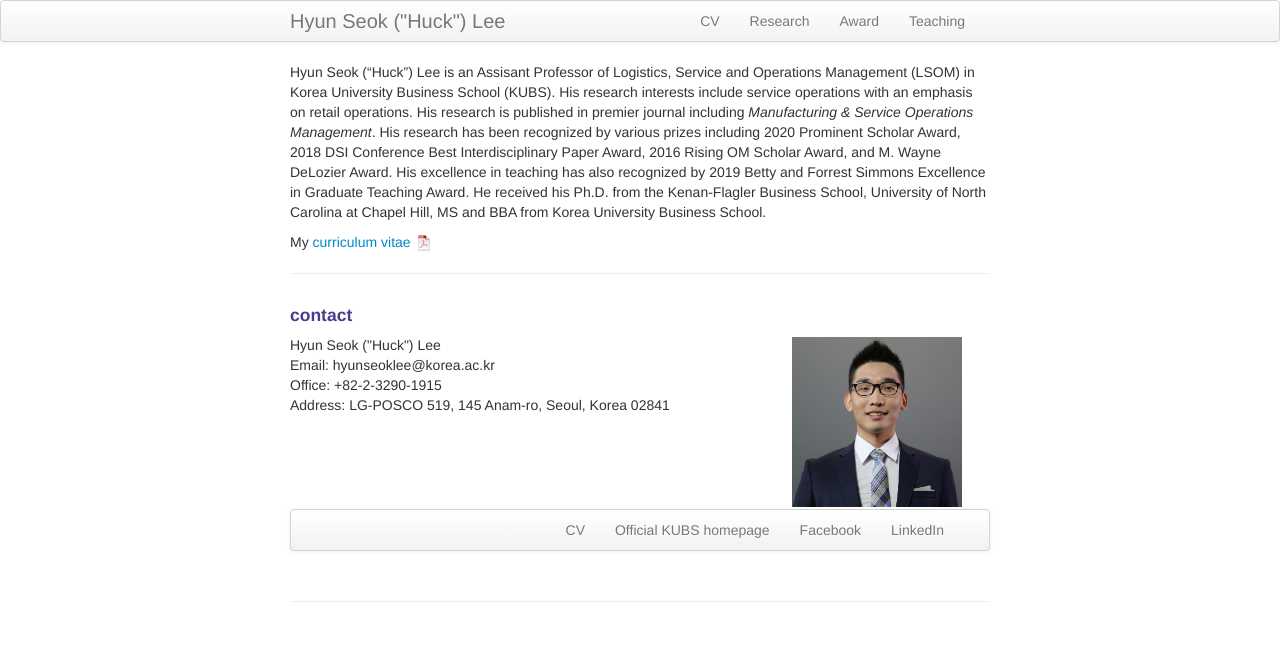
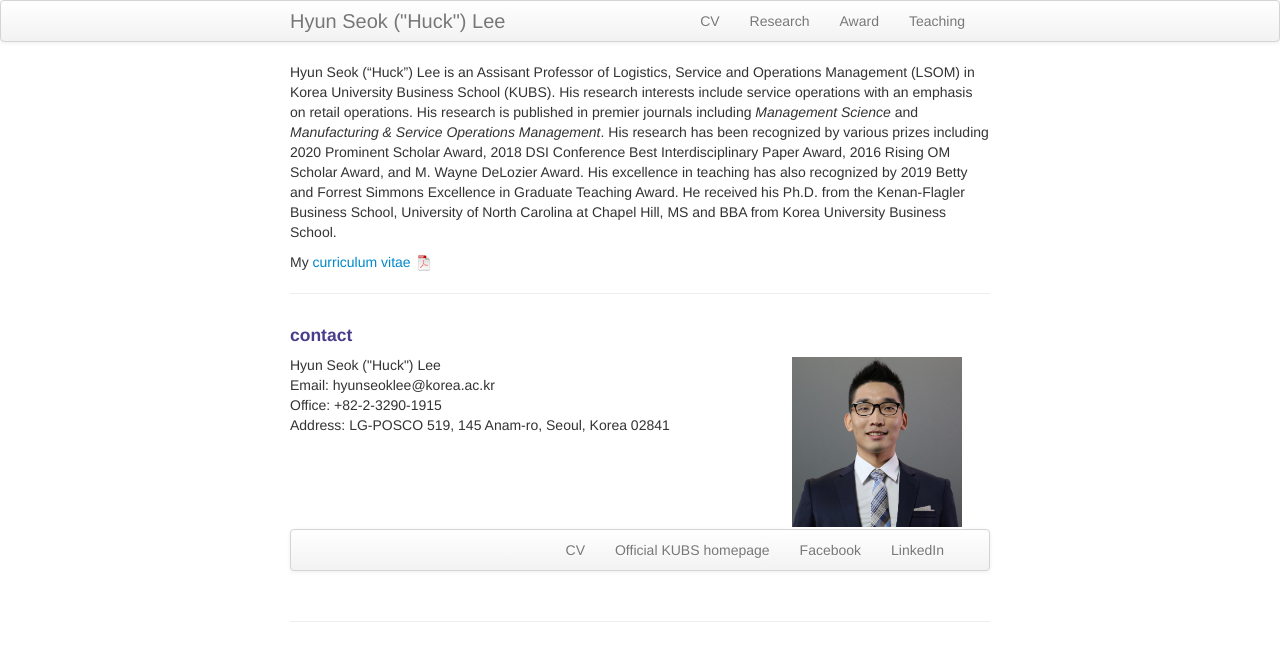
Before and after one commit to lordya2/lordya2.github.io, a Jekyll site: the page built from index.md, in a window 1280 px wide. Shown: the top 661 px of the page. Built offline with Jekyll 4.4.1, drawn with Linux system fonts in a browser that asks for light colours.

Commit message:
Update index.md

```diff
--- a/index.md
+++ b/index.md
@@ -5,7 +5,7 @@ description: Huck Lee is an Assistant Professor in Korea University Business Sch
 keywords: Hyun Seok, Huck, Lee, Service, Retail, KUBS.
 ---
 
-Hyun Seok ("Huck") Lee is an Assisant Professor of Logistics, Service and Operations Management (LSOM) in Korea University Business School (KUBS). His research interests include service operations with an emphasis on retail operations. His research is published in premier journal including *Manufacturing & Service Operations Management*. His research has been recognized by various prizes including 2020 Prominent Scholar Award, 2018 DSI Conference Best Interdisciplinary Paper Award, 2016 Rising OM Scholar Award, and M. Wayne DeLozier Award. His excellence in teaching has also recognized by 2019 Betty and Forrest Simmons Excellence in Graduate Teaching Award. He received his Ph.D. from the Kenan-Flagler Business School, University of North Carolina at Chapel Hill, MS and BBA from Korea University Business School.
+Hyun Seok ("Huck") Lee is an Assisant Professor of Logistics, Service and Operations Management (LSOM) in Korea University Business School (KUBS). His research interests include service operations with an emphasis on retail operations. His research is published in premier journals including *Management Science* and *Manufacturing & Service Operations Management*. His research has been recognized by various prizes including 2020 Prominent Scholar Award, 2018 DSI Conference Best Interdisciplinary Paper Award, 2016 Rising OM Scholar Award, and M. Wayne DeLozier Award. His excellence in teaching has also recognized by 2019 Betty and Forrest Simmons Excellence in Graduate Teaching Award. He received his Ph.D. from the Kenan-Flagler Business School, University of North Carolina at Chapel Hill, MS and BBA from Korea University Business School.
 
 My [curriculum vitae ![CV as pdf]({{ BASE_PATH }}/pages/icons16/pdf-icon.png)]({{ BASE_PATH }}/assets/CV.pdf)<br/>
 
```
